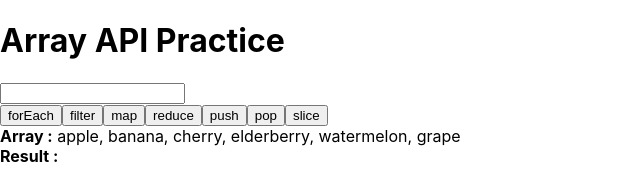
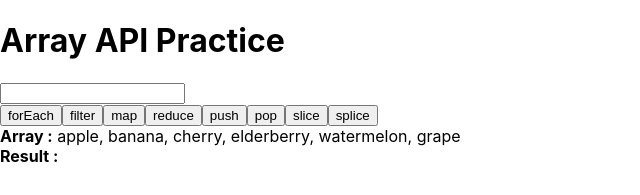
Before and after one commit to KyeongyeonKim/sparta-standard, a React (Create React App) app: page / in a window 1280 px wide. Shown: the top 195 px of the page, without its empty margins (0-640 px from the left). Built offline with nearby package versions, Linux system fonts and the light colour scheme.

Commit message:
0119 과제 splice

```diff
--- a/src/App.js
+++ b/src/App.js
@@ -80,6 +80,13 @@ function App() {
     setResult(newArr.join(", "));
   };
 
+  // splice() 메서드는 배열의 기존 요소를 삭제 또는 교체하거나 새 요소를 추가하여 배열의 내용을 변경
+  const handleSplice = () => {
+    const newArr = [...array];
+    newArr.splice(2, 2, "kiwi", "lime");
+    setResult(newArr.join(", "));
+  };
+
   return (
     <div>
       <h1>Array API Practice</h1>
@@ -100,6 +107,7 @@ function App() {
         <button onClick={handlePush}>push</button>
         <button onClick={handlePop}>pop</button>
         <button onClick={handleSlice}>slice</button>
+        <button onClick={handleSplice}>splice</button>
       </div>
       <div>
         <strong>Array :</strong> {array.join(", ")}
```
